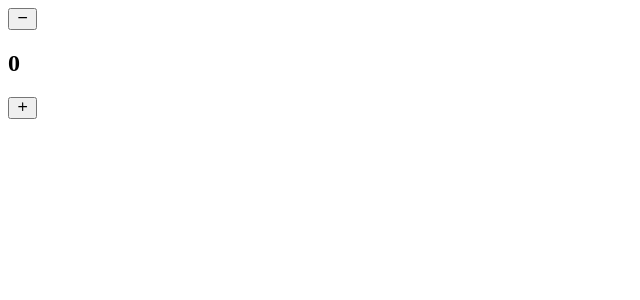
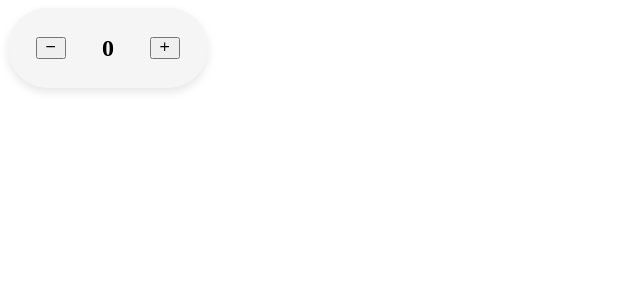
Before and after one commit to UnknownXstark/counter-app, a React (Vite) app: page / in a window 1280 px wide. Shown: the top 300 px of the page, without its empty margins (0-640 px from the left). Built offline with nearby package versions, Linux system fonts and the light colour scheme.

Commit message:
started styling

```diff
--- a/src/component/Counter.css
+++ b/src/component/Counter.css
@@ -0,0 +1,11 @@
+.counter {
+  height: 80px;
+  width: 180px;
+  background-color: whitesmoke;
+  display: flex;
+  align-items: center;
+  justify-content: space-around;
+  border-radius: 40px;
+  padding: 0 10px;
+  box-shadow: 0 4px 10px rgba(0, 0, 0, 0.1);
+}
```
